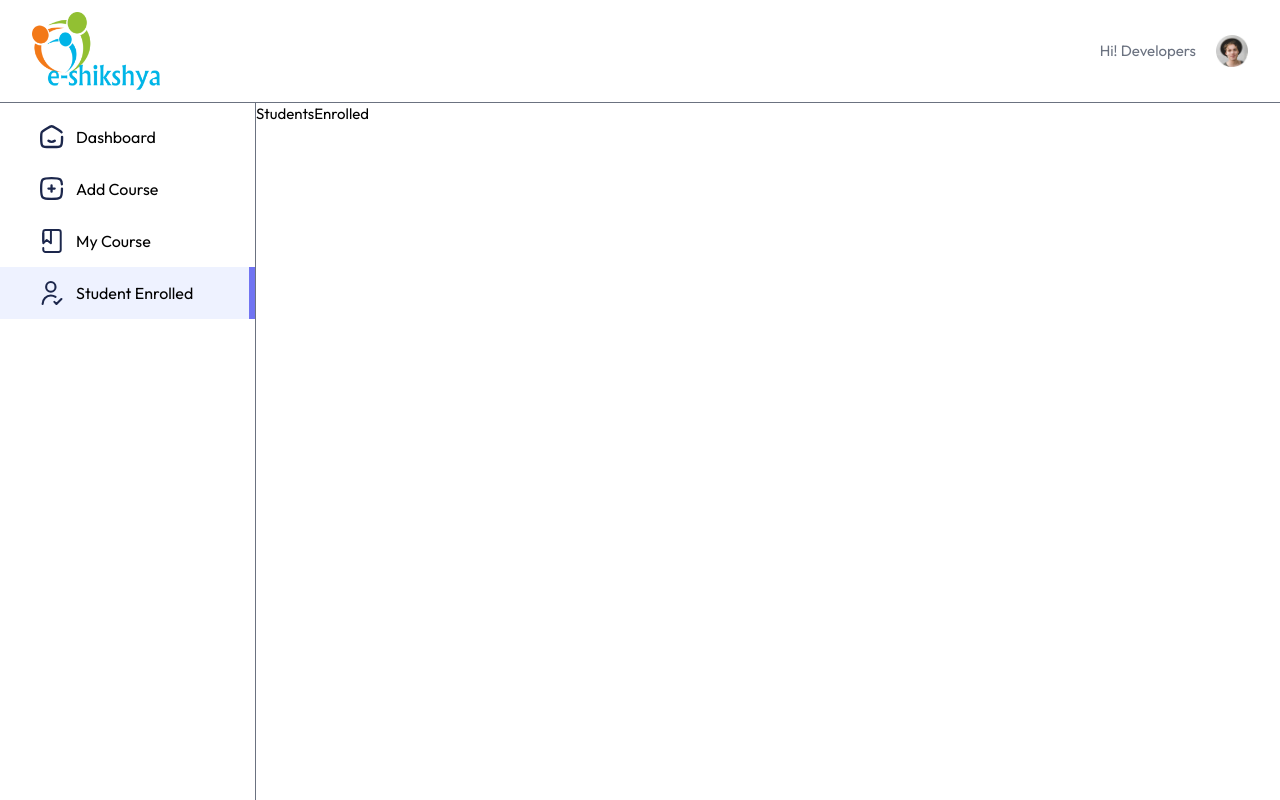
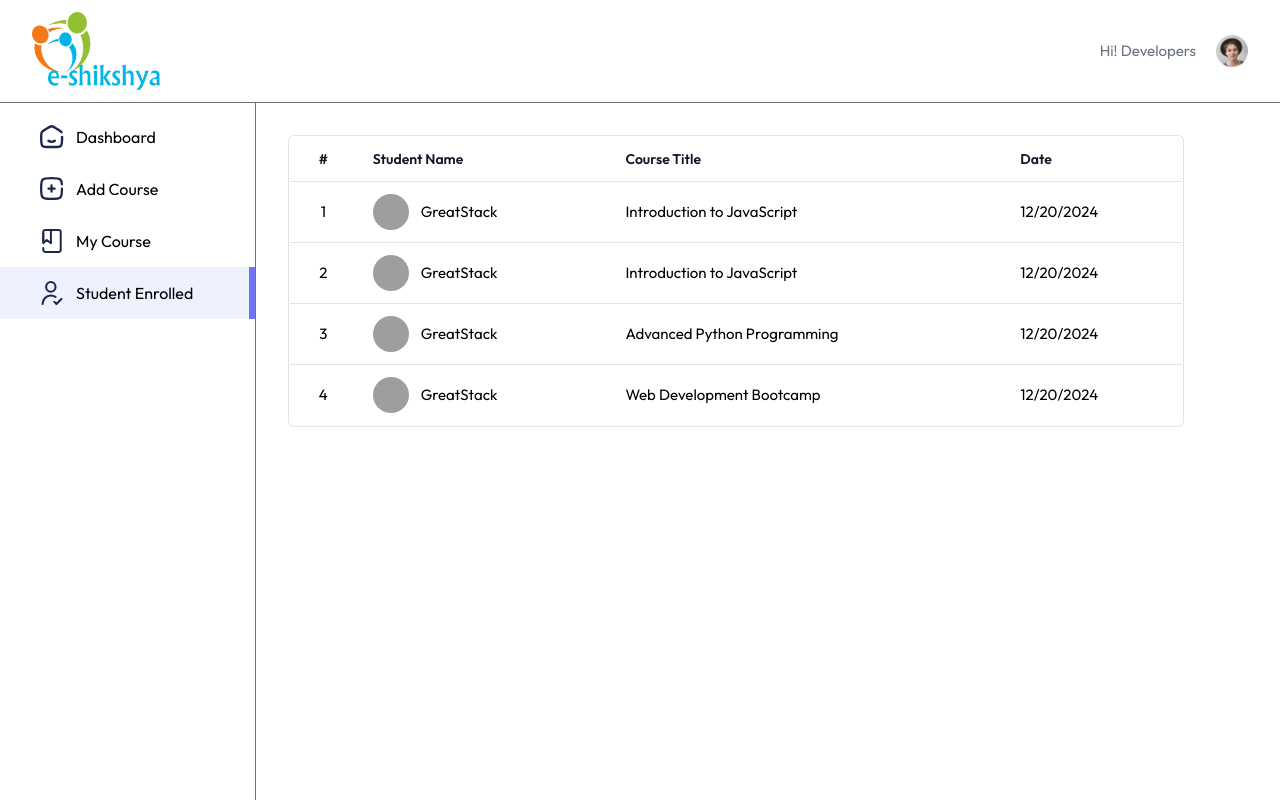
Before and after one commit to sandip387/LMS, a React (Vite) app in the folder clientLMS/: page /educator/student-enrolled in a window 1280 px wide. Shown: the top 800 px of the page. Built offline with nearby package versions, Linux system fonts and the light colour scheme; no server answers; grey boxes are pictures that could not be loaded.

Commit message:
studentsEnrollment page initial commit

```diff
--- a/clientLMS/src/pages/educator/StudentsEnrolled.jsx
+++ b/clientLMS/src/pages/educator/StudentsEnrolled.jsx
@@ -1,9 +1,59 @@
-import React from 'react'
+import React, { useEffect, useState } from "react";
+import { dummyStudentEnrolled } from "../../assets/assets";
+import Loading from "../../components/student/Loading";
+const StudentsEnrolled = () => {
+  const [enrolledStudents, setEnrolledStudents] = useState(null);
 
-const StudentsEnrolled = () => {
-  return (
-    <div>StudentsEnrolled</div>
-  )
-}
+  const fetchEnrolledStrudents = async () => {
+    setEnrolledStudents(dummyStudentEnrolled);
+  };
 
-export default StudentsEnrolled
+  useEffect(() => {
+    fetchEnrolledStrudents();
+  }, []);
+
+  return enrolledStudents ? (
+    <div className="min-h-screen flex flex-col items-start justify-between md:p-8 md:pb-0 p-4 pt-8 pb-0">
+      <div className="flex flex-col items-center max-w-4xl w-full overflow-hidden rounded-md bg-white border border-gray-500/20">
+        <table className="table-fixed md:table-auto w-full overflow-hidden rounded-md bg-white border border-gray-500/20">
+          <thead className="text-gray-900 border-b border-gray-500/20 text-sm text-left">
+            <tr>
+              <th className="px-4 py-3 font-semibold text-center hidden sm:table-cell">
+                #
+              </th>
+              <th className="px-4 py-3 font-semibold">Student Name</th>
+              <th className="px-4 py-3 font-semibold">Course Title</th>
+              <th className="px-4 py-3 font-semibold">Date</th>
+            </tr>
+          </thead>
+
+          <tbody>
+            {enrolledStudents.map((item, index) => (
+              <tr key={index} className="border-b border-gray-500/20">
+                <td className="px-4 py-3 text-center hidden sm:table-cell">
+                  {index + 1}
+                </td>
+                <td className="md:px-4 px-2 py-3 flex items-center space-x-3">
+                  <img
+                    src={item.student.imageUrl}
+                    alt=""
+                    className="w-9 h-9 rounded-full"
+                  />
+                  <span className="truncate">{item.student.name}</span>
+                </td>
+                <td className="px-4 py-3 truncate">{item.courseTitle}</td>
+                <td className="px-4 py-3 hidden sm:table-cell">
+                  {new Date(item.purchaseDate).toLocaleDateString()}
+                </td>
+              </tr>
+            ))}
+          </tbody>
+        </table>
+      </div>
+    </div>
+  ) : (
+    <Loading />
+  );
+};
+
+export default StudentsEnrolled;
```
